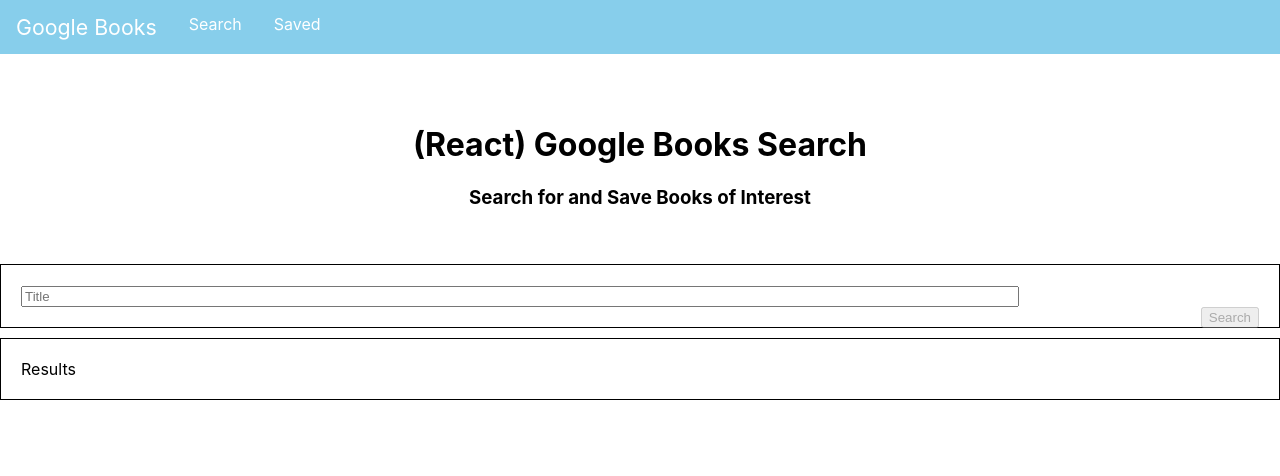
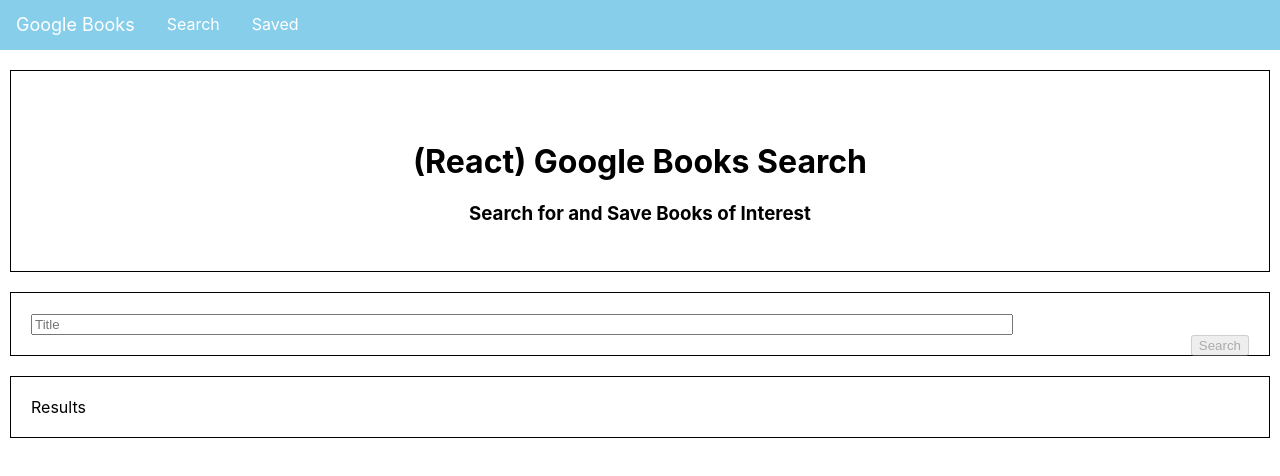
Before and after one commit to GuyFromHere/book-search, a React (Create React App) app in the folder client/: page / in a window 1280 px wide. Shown: the top 476 px of the page. Built offline with nearby package versions, Linux system fonts and the light colour scheme.

Commit message:
Added cards to saved page

```diff
--- a/client/src/components/Card/index.js
+++ b/client/src/components/Card/index.js
@@ -5,9 +5,7 @@
 function handleSave(book) {
 	API.saveBook(book)
 		.then(res => {
-			//setBooks(res.data)
-			console.log("card saved book -> ");
-			console.log(res);
+			console.log("Book saved to DB.");
 		})
 		.catch(err => console.log(err));
 }
--- a/client/src/components/Grid/style.css
+++ b/client/src/components/Grid/style.css
@@ -1,6 +1,5 @@
 .row {
 	padding: 20px;
-	margin-top: 10px;
+	margin: 20px 10px 0 10px;
 	border: 1px solid black;
-
 }
--- a/client/src/components/Jumbotron/style.css
+++ b/client/src/components/Jumbotron/style.css
@@ -1,5 +1,7 @@
 .jumbotron {
-    height: 100px;
-    padding: 50px;
-    text-align: center;
+	height: 100px;
+	padding: 50px;
+	margin: 20px 10px 10px 10px;
+	text-align: center;
+	border: 1px solid black;
 }
--- a/client/src/components/Nav/style.css
+++ b/client/src/components/Nav/style.css
@@ -21,6 +21,7 @@
 }
 
 .title {
-	font-size: 16pt;
+	font-size: 18px;
 	margin: 0 auto;
+	line-height: 1.2;
 }
--- a/client/src/pages/Saved/index.js
+++ b/client/src/pages/Saved/index.js
@@ -1,5 +1,8 @@
 import React, { useEffect, useState } from "react";
-import DeleteBtn from '../../components/DeleteBtn';
+import DeleteBtn from "../../components/DeleteBtn";
+import { Col, Row, Container } from "../../components/Grid";
+import { Card } from "../../components/Card";
+
 import API from "../../utils/API";
 
 function Saved() {
@@ -20,31 +23,34 @@
 			.catch(err => console.log(err));
 	};
 
-	const deleteBook = (id) => {
+	const deleteBook = id => {
 		API.deleteBook(id);
 		loadBooks();
-	  }
+	};
+
+	const renderBooks = () => {
+		if ({ books } === "undefined") {
+			return <h3>No Results to Display</h3>;
+		} else {
+			return (
+				<div className="results">
+					{books.map(book => {
+						return <Card book={book} />;
+					})}
+				</div>
+			);
+		}
+	};
 
 	return (
-		<div>
-			<h1>Saved Books:</h1>
-			<ul>
-				{books.map(book => {
-					return (
-						<li>
-							{book._id}
-							<a href={"/books/" + book._id}>
-								<strong>
-									{book.title} by {book.author}
-								</strong>
-
-							</a>
-							<DeleteBtn onClick={() => deleteBook(book._id)} />
-						</li>
-					);
-				})}
-			</ul>
-		</div>
+		<Container>
+			<Row>
+				<div className="results">
+					<span id="resultsHeader">Saved Books</span>
+					<div className="resultsContainer">{renderBooks()}</div>
+				</div>
+			</Row>
+		</Container>
 	);
 }
 
--- a/client/src/pages/Search/index.js
+++ b/client/src/pages/Search/index.js
@@ -36,7 +36,8 @@
 		if (this.state.formObject.title) {
 			API.searchBooks({
 				title: this.state.formObject.title
-			}).then(res => {
+			})
+				.then(res => {
 					this.setState({ books: res });
 					this.loadBooks(this.state.books);
 				})
@@ -60,15 +61,10 @@
 
 	render() {
 		return (
-			<Container fluid>
+			<Container>
 				<Row>
-					<Col size="md-12">
 					<form>
-							<Input
-								onChange={this.handleInputChange}
-								name="title"
-								placeholder="Title"
-							/>
+						<Input onChange={this.handleInputChange} name="title" placeholder="Title" />
 						<FormBtn
 							disabled={!this.state.formObject.title}
 							onClick={this.handleFormSubmit}
@@ -76,8 +72,6 @@
 							Search
 						</FormBtn>
 					</form>
-
-					</Col>
 				</Row>
 				<Row>
 					<div className="results">
--- a/client/src/utils/API.js
+++ b/client/src/utils/API.js
@@ -1,4 +1,6 @@
 import axios from "axios";
+import NOIMAGE from "../NOIMAGE.png";
+
 export default {
 	// Gets all books
 	getBooks: function() {
@@ -18,17 +20,20 @@
 	},
 	searchBooks: function(searchParams) {
 		return axios.get("/api/books/search/" + searchParams.title).then(result => {
+			console.log(result.data.items);
 			const newArr = result.data.items.map(item => {
 				return {
 					id: item.id,
 					title: item.volumeInfo.title,
 					authors: item.volumeInfo.authors,
 					description: item.volumeInfo.description,
-					image: item.volumeInfo.imageLinks.thumbnail,
+					image: item.volumeInfo.imageLinks
+						? item.volumeInfo.imageLinks.thumbnail
+						: NOIMAGE,
 					link: item.volumeInfo.infoLink
 				};
 			});
 			return newArr;
-		})
+		});
 	}
 };
```
Also changed, not shown: client/src/NOIMAGE.png (added). Lines whose indentation alone changed are shown as unchanged.
